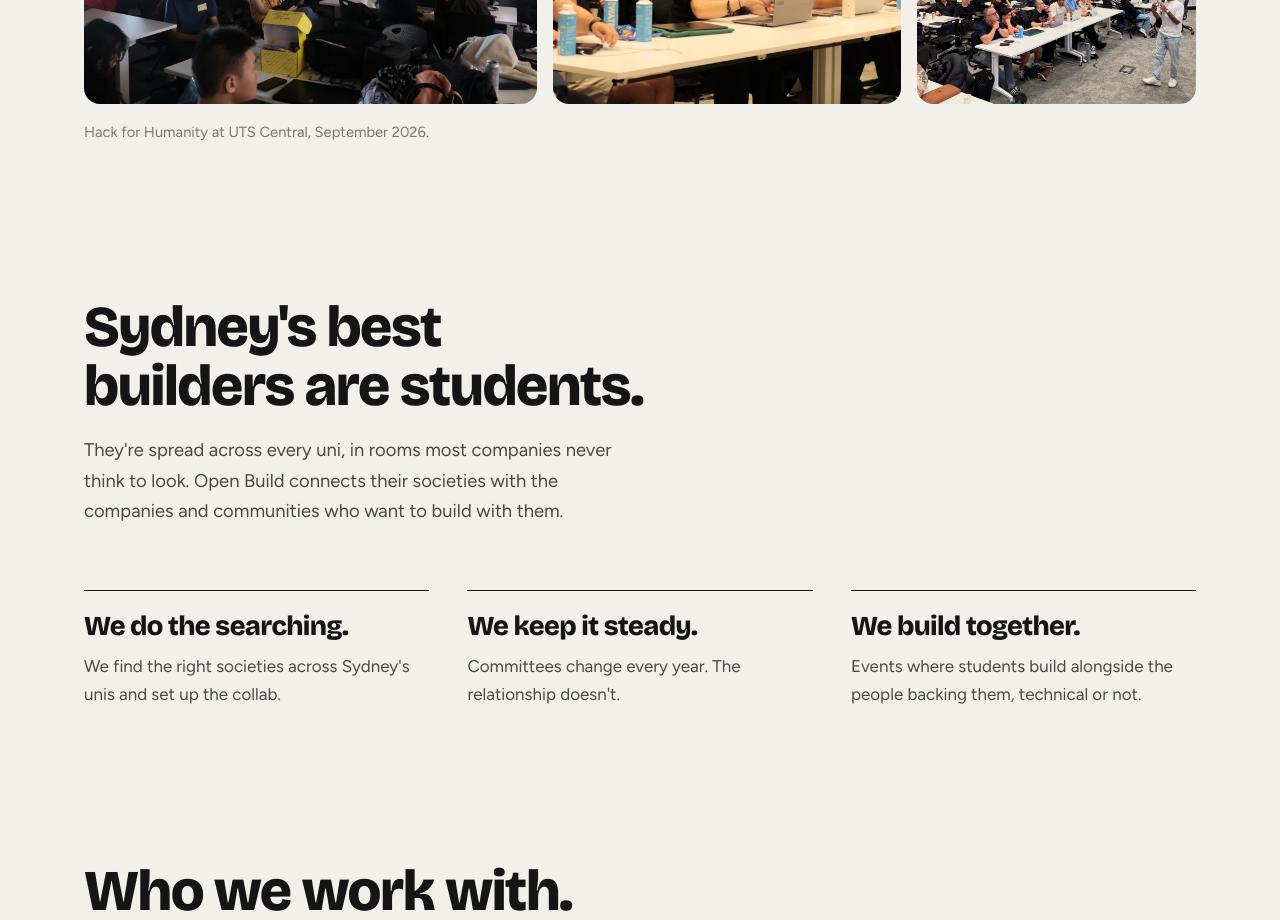
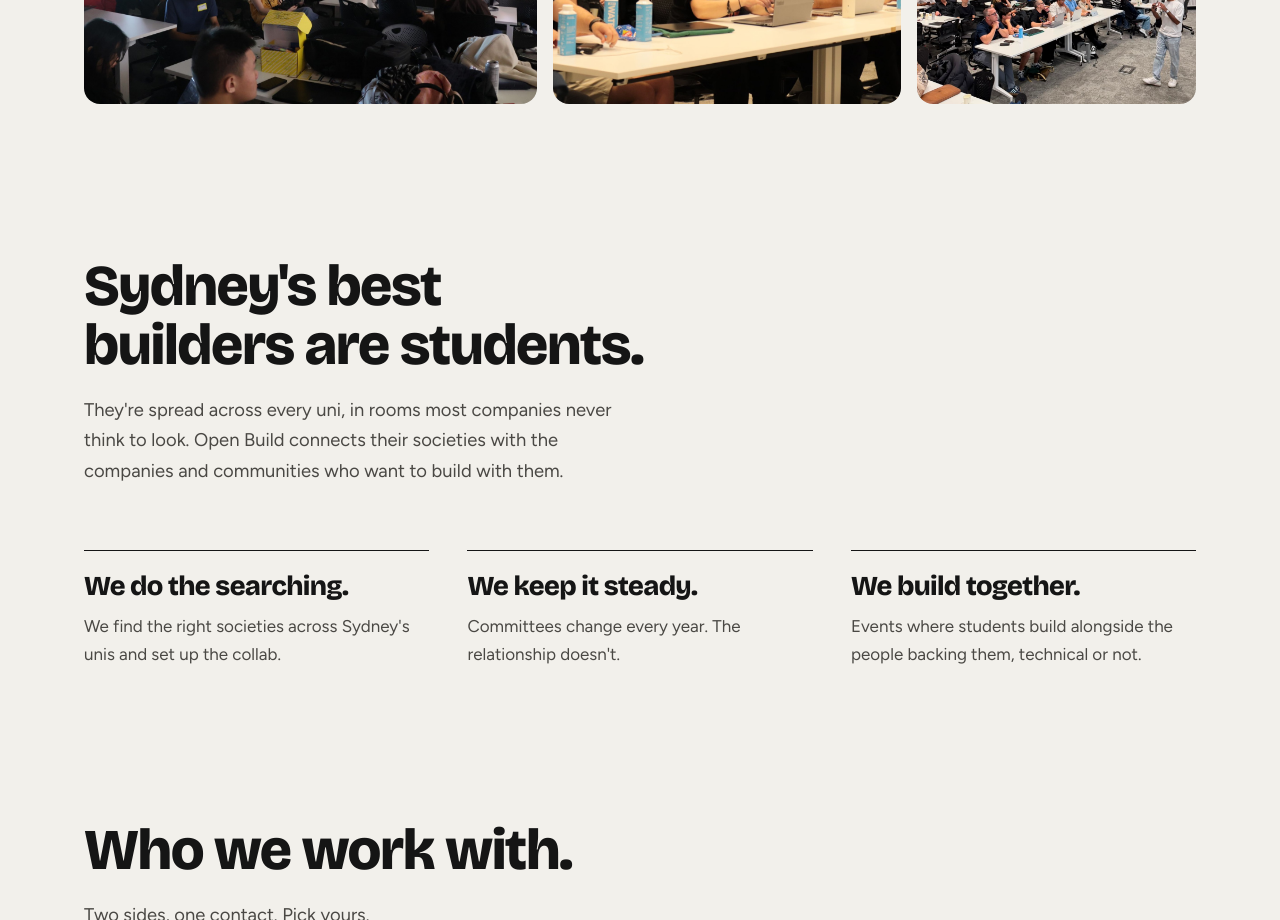
Before and after one commit to Harish3741/openbuild-site, a plain HTML site: page door.html in a window 1280 px wide. Shown: the part 1260-2180 px from the top of the page. Drawn offline with nearby package versions, Linux system fonts and the light colour scheme.

Commit message:
Drop the photo strip caption on the home page
Co-Authored-By: Claude Opus 5.5 <noreply@anthropic.com>

```diff
--- a/door.html
+++ b/door.html
@@ -118,7 +118,6 @@ header.top.scrolled{border-bottom-color:var(--line)}
 .strip{display:grid;grid-template-columns:1.3fr 1fr .8fr;grid-auto-rows:clamp(200px,24vw,340px);gap:16px;margin:clamp(48px,6vw,80px) 0 0}
 .strip figure{margin:0;border-radius:var(--r);overflow:hidden;background:var(--paper-2)}
 .strip img{width:100%;height:100%;object-fit:cover;display:block}
-.strip-cap{margin-top:16px;color:var(--ink-3);font-size:.92rem}
 @media (max-width:700px){.strip{grid-template-columns:1fr 1fr;grid-auto-rows:clamp(150px,42vw,240px)}.strip figure:first-child{grid-column:1/-1}}
 
 /* Two doors: one big button per audience, each opening its own page. Only the name, a small drawing and the arrow. */
@@ -389,7 +388,6 @@ footer{background:var(--night);color:#F2F0EB;padding-block:clamp(40px,6vw,96px)
       <figure><img src="img/h4h-tables.jpg" alt="Builders and mentors working on laptops at Hack for Humanity"></figure>
       <figure><img src="img/h4h-pitch.jpg" alt="An organiser briefing a packed room of student teams"></figure>
     </div>
-    <p class="strip-cap" data-reveal>Hack for Humanity at UTS Central, September 2026.</p>
     </div>
   </div>
 </section>
--- a/src/parts/style.css
+++ b/src/parts/style.css
@@ -111,7 +111,6 @@ header.top.scrolled{border-bottom-color:var(--line)}
 .strip{display:grid;grid-template-columns:1.3fr 1fr .8fr;grid-auto-rows:clamp(200px,24vw,340px);gap:16px;margin:clamp(48px,6vw,80px) 0 0}
 .strip figure{margin:0;border-radius:var(--r);overflow:hidden;background:var(--paper-2)}
 .strip img{width:100%;height:100%;object-fit:cover;display:block}
-.strip-cap{margin-top:16px;color:var(--ink-3);font-size:.92rem}
 @media (max-width:700px){.strip{grid-template-columns:1fr 1fr;grid-auto-rows:clamp(150px,42vw,240px)}.strip figure:first-child{grid-column:1/-1}}
 
 /* Two doors: one big button per audience, each opening its own page. Only the name, a small drawing and the arrow. */
```
Also changed, not shown: index.html (+0 -2 lines), partners.html (+0 -1 lines), societies.html (+0 -1 lines), src/pages/home.html (+0 -1 lines).
